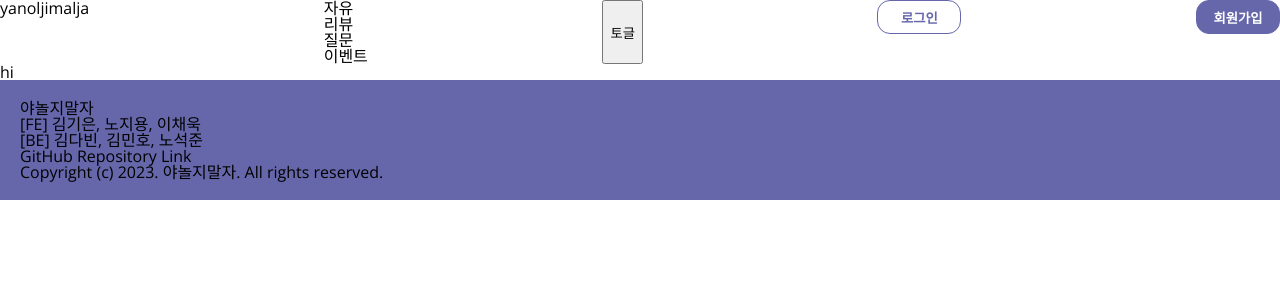
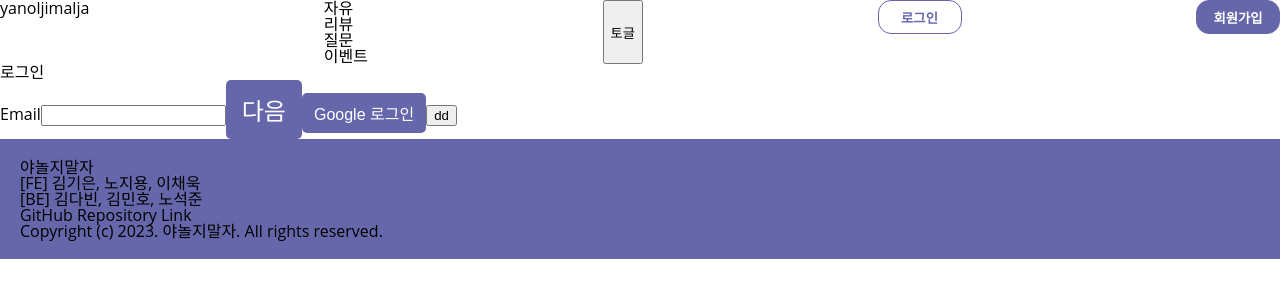
Before and after one commit to codestates-seb/seb42_main_027, a React (Create React App) app in the folder client/: page /login in a window 1280 px wide. Shown: the top 300 px of the page. Built offline with nearby package versions, Linux system fonts and the light colour scheme.

Commit message:
feat: 로그인 폼 구현

```diff
--- a/client/package.json
+++ b/client/package.json
@@ -12,8 +12,10 @@
     "prettier": "^2.8.4",
     "react": "^18.2.0",
     "react-dom": "^18.2.0",
+    "react-router-dom": "^6.9.0",
     "react-scripts": "5.0.1",
     "styled-components": "^5.3.8",
+    "v6": "^0.0.0",
     "web-vitals": "^2.1.4",
     "zustand": "^4.3.6"
   },
--- a/client/src/App.tsx
+++ b/client/src/App.tsx
@@ -1,16 +1,16 @@
-import GlobalStyle from 'GlobalStyles';
-
 import Header from 'components/layouts/Header';
 import Footer from 'components/layouts/Footer';
+import GlobalStyle from './GlobalStyles';
+import Router from './Router';
 
 function App() {
   return (
-    <div>
+    <>
+      <GlobalStyle />
       <Header />
-      <h1>hi</h1>
+      <Router />
       <Footer />
-      <GlobalStyle />
-    </div>
+    </>
   );
 }
 
--- /dev/null
+++ b/client/src/Router.tsx
@@ -0,0 +1,14 @@
+import Login from 'pages/Login';
+import { BrowserRouter, Routes, Route } from 'react-router-dom';
+
+function Router() {
+  return (
+    <BrowserRouter>
+      <Routes>
+        <Route path="login" element={<Login />} />
+      </Routes>
+    </BrowserRouter>
+  );
+}
+
+export default Router;
--- /dev/null
+++ b/client/src/pages/Login.tsx
@@ -0,0 +1,85 @@
+import GlobalStyle from 'GlobalStyles';
+import styled from 'styled-components';
+import theme from 'theme';
+
+type ButtonProps = {
+  size: 'sm' | 'md' | 'lg';
+  onClick: () => void;
+  disabled: boolean;
+  children: string;
+};
+
+const StyledButton = styled.button<ButtonProps>`
+  background-color: ${theme.colors.pointColor};
+  color: white;
+  font-size: ${props => {
+    switch (props.size) {
+      case 'sm':
+        return '0.875rem';
+      case 'md':
+        return '1rem';
+      case 'lg':
+        return '1.5rem';
+      default:
+        return '1rem';
+    }
+  }};
+  padding: ${props => {
+    switch (props.size) {
+      case 'sm':
+        return '0.25rem 0.5rem';
+      case 'md':
+        return '0.5rem 0.75rem';
+      case 'lg':
+        return '0.75rem 1rem';
+      default:
+        return '0.5rem 0.75rem';
+    }
+  }};
+  border-radius: 5px;
+  border: none;
+`;
+
+function Button({ size, onClick, disabled, children }: ButtonProps) {
+  return (
+    <StyledButton
+      type="button"
+      onClick={onClick}
+      disabled={disabled}
+      size={size}
+    >
+      {children}
+    </StyledButton>
+  );
+}
+
+function Login() {
+  return (
+    <div>
+      <h1>로그인</h1>
+      <form>
+        <label htmlFor="email">
+          Email
+          <input type="text" id="email" />
+        </label>
+        <Button
+          size="lg"
+          onClick={() => console.log('clicked')}
+          disabled={false}
+        >
+          다음
+        </Button>
+        <Button
+          size="md"
+          onClick={() => console.log('clicked')}
+          disabled={false}
+        >
+          Google 로그인
+        </Button>
+        <button type="button">dd</button>
+      </form>
+    </div>
+  );
+}
+
+export default Login;
```
Also changed, not shown: client/src/GlobalStyles.ts (line endings or trailing spaces), 1 other file (tests, documents, lock files or other folders).
